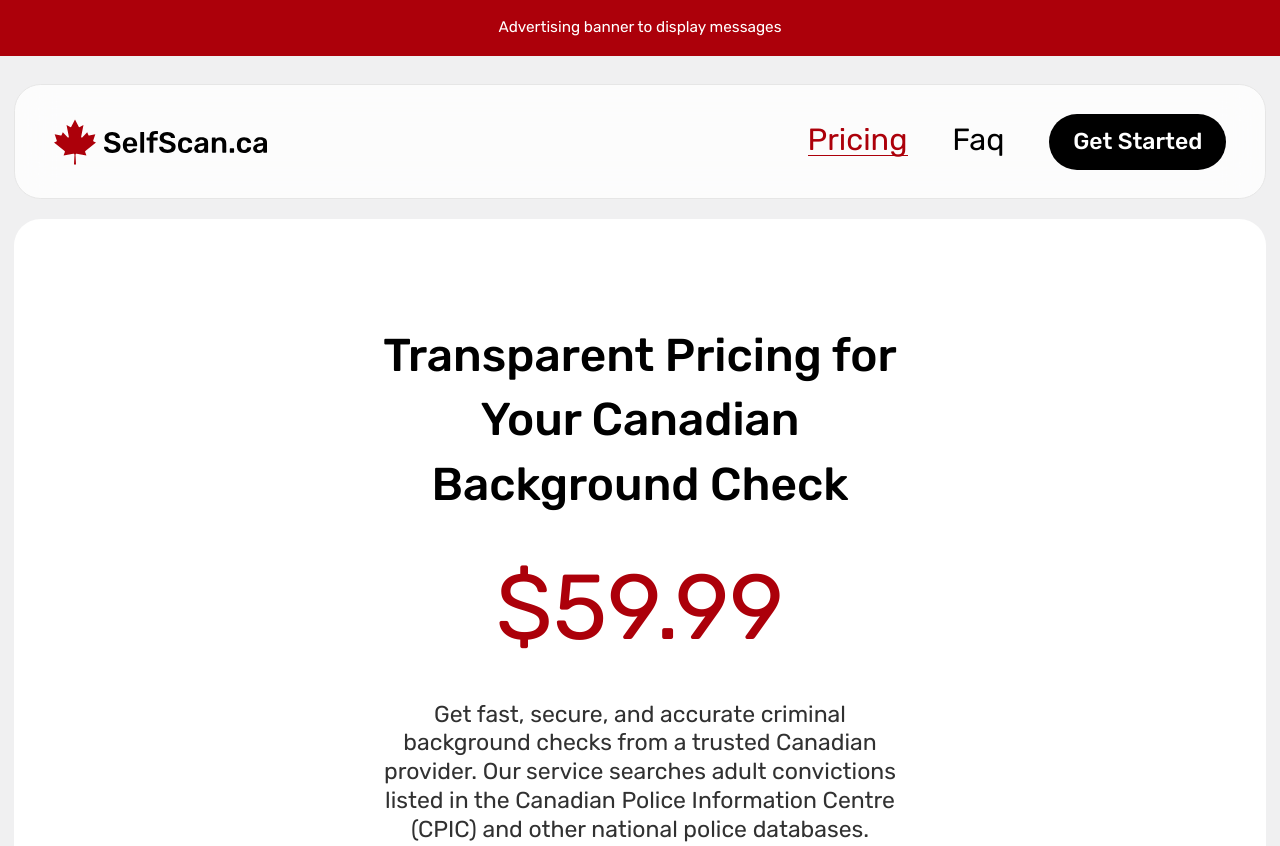
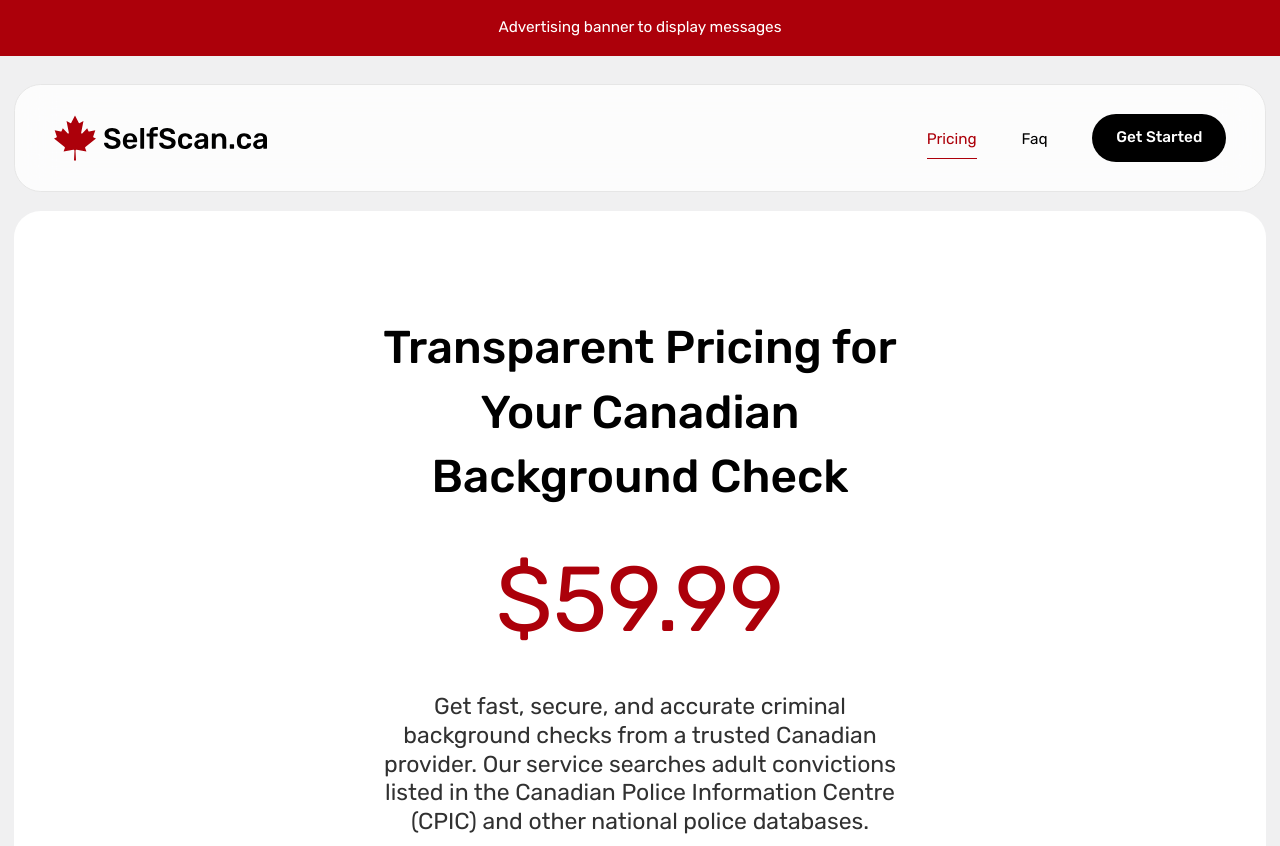
Before and after one commit to YassSoliman/selfscan, a plain HTML site: page pricing.html in a window 1280 px wide. Shown: the top 846 px of the page. Drawn offline with Linux system fonts and the light colour scheme.

Commit message:
Made ultra responsive better

```diff
--- a/css/main-styles.css
+++ b/css/main-styles.css
@@ -434,7 +434,7 @@ body._lock {
   display: inline-block;
 }
 .menu-header__link:not(.button) {
-  font-size: 2rem;
+  font-size: 1rem;
   color: #000;
 }
 @media (any-hover: hover) {
@@ -451,12 +451,12 @@ body._lock {
   position: absolute;
   width: 100%;
   height: 0.0625rem;
-  bottom: 0;
+  bottom: -0.75rem;
   left: 0;
   background: #ac000a;
 }
 .menu-header__link.button {
-  font-size: 1.5rem;
+  font-size: 1rem;
 }
 
 .burger-menu {
```
